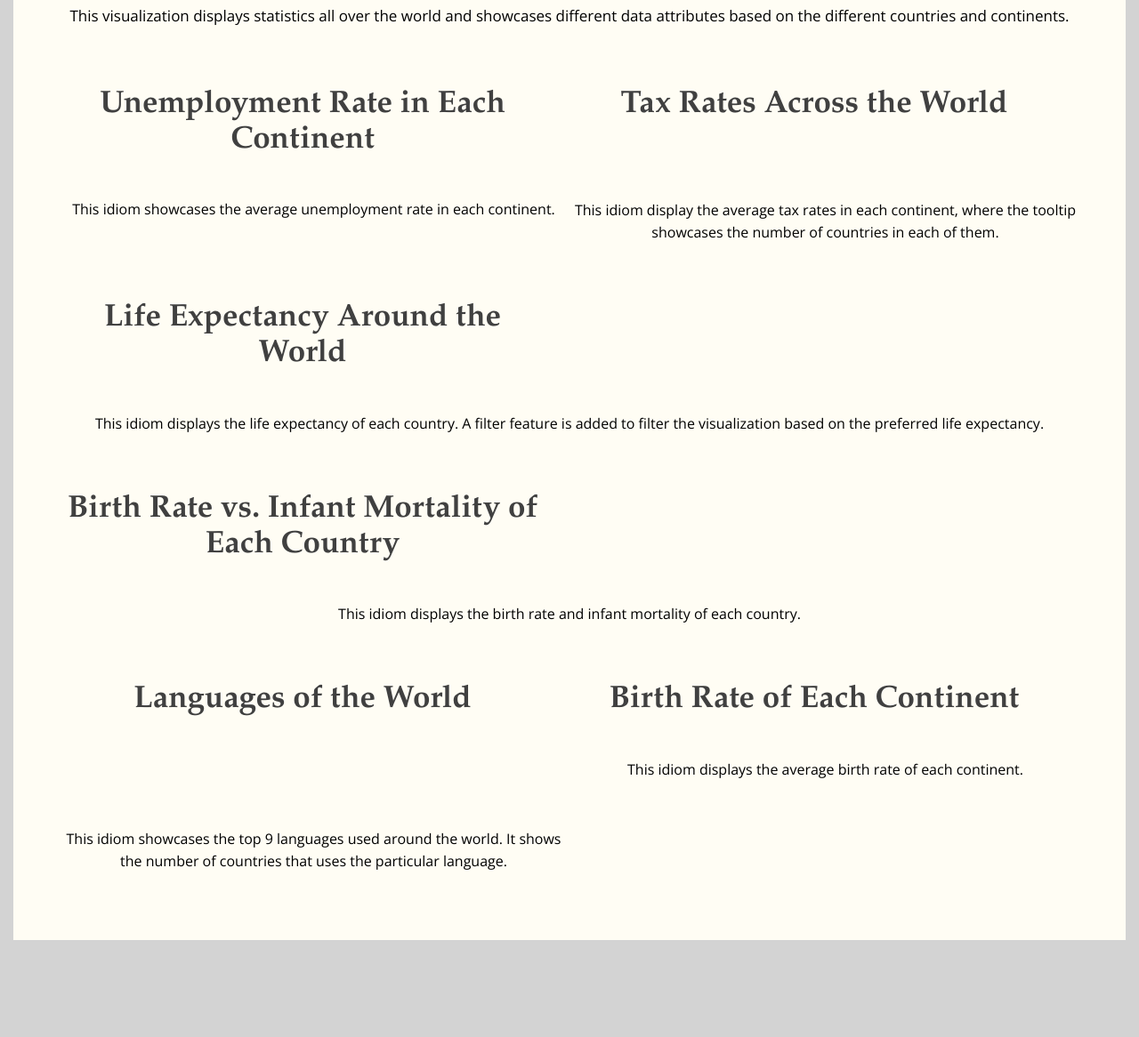
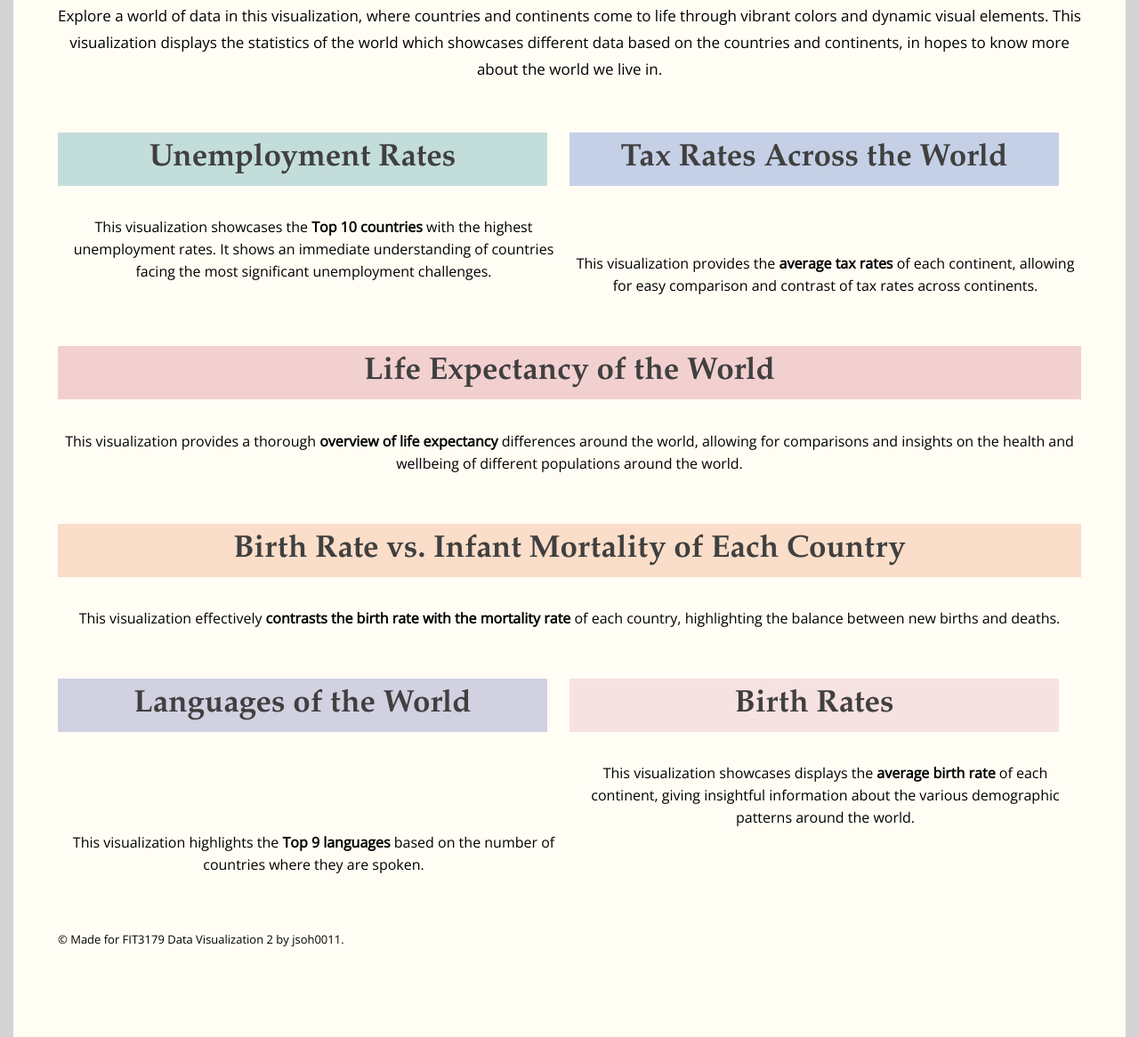
Before and after one commit to jsoh0011/FIT3179_Vis2, a plain HTML site: page index.html in a window 1280 px wide. Shown: the part 169-1335 px from the top of the page at 89% size. Before the commit the page ends 1226 px from the top, so only its background shows below. Drawn offline with nearby package versions, Linux system fonts and the light colour scheme; a script that the page names is missing.

Commit message:
Add files via upload

```diff
--- a/index.html
+++ b/index.html
@@ -32,7 +32,9 @@
     <div class="pure-g">
       <div class="pure-u-1-1">
         <h1>World Data 2023</h1>
-        <p id="introText">This visualization displays statistics all over the world and showcases different data attributes based on the different countries and continents.</p>
+        <p id="introText">Explore a world of data in this visualization, where countries and continents come to life through vibrant colors
+          and dynamic visual elements. This visualization displays the statistics of the world which showcases different data based on the countries and continents,
+          in hopes to know more about the world we live in.</p>
       </div>
     </div>
     <!-- end pure grid group -->
@@ -41,17 +43,19 @@
     <div class="pure-g">
       <div class="pure-u-1-2">
         <div>
-          <h2>Unemployment Rate in Each Continent</h2>
+          <h2 id="horiH2">Unemployment Rates</h2>
           <div id="horiBar" class="vis-container"></div>
-          <p>This idiom showcases the average unemployment rate in each continent.</p>
+          <p>This visualization showcases the <b>Top 10 countries</b> with the highest unemployment rates. It shows an immediate understanding of countries facing the
+            most significant unemployment challenges.</p>
 
         </div>
       </div>
       <div class="pure-u-1-2">
         <div>
-            <h2>Tax Rates Across the World</h2>
+            <h2 id="donutH2">Tax Rates Across the World</h2>
             <div id="donut" class="vis-container"></div>
-            <p id="donutText">This idiom display the average tax rates in each continent, where the tooltip showcases the number of countries in each of them.</p>
+            <p id="donutText">This visualization provides the <b>average tax rates</b> of each continent, allowing for easy comparison and contrast of
+              tax rates across continents.</p>
         </div>
 
       </div>
@@ -62,9 +66,10 @@
     <!-- pure grid group -->
     <div class="pure-g">
         <div class="pure-u-1-1">
-          <h2>Life Expectancy Around the World</h2>
+          <h2 id="worldH2">Life Expectancy of the World</h2>
           <div id="worldMap" class="vis-container"></div>
-          <p id="worldText">This idiom displays the life expectancy of each country. A filter feature is added to filter the visualization based on the preferred life expectancy.</p>
+          <p id="worldText">This visualization provides a thorough <b>overview of life expectancy</b> differences around the world, allowing for comparisons and insights
+            on the health and wellbeing of different populations around the world.</p>
         </div>
       </div>
       <!-- end pure grid group -->
@@ -73,9 +78,9 @@
     <!-- pure grid group -->
     <div class="pure-g">
         <div class="pure-u-1-1">
-          <h2>Birth Rate vs. Infant Mortality of Each Country</h2>
+          <h2 id="scatterH2">Birth Rate vs. Infant Mortality of Each Country</h2>
           <div id="scatter" class="vis-container"></div>
-          <p>This idiom displays the birth rate and infant mortality of each country.</p>
+          <p>This visualization effectively <b>contrasts the birth rate with the mortality rate</b> of each country, highlighting the balance between new births and deaths.</p>
         </div>
       </div>
       <!-- end pure grid group -->
@@ -86,23 +91,32 @@
     <div class="pure-g">
         <div class="pure-u-1-2">
           <div>
-            <h2 id="langH2">Languages of the World</h2>
+            <h2 id="radialH2">Languages of the World</h2>
             <div id="radial" class="vis-container"></div>
-            <p id="radialText">This idiom showcases the top 9 languages used around the world. It shows the number of countries that uses the particular language.</p>
-
+            <p id="radialText">This visualization highlights the <b>Top 9 languages</b> based on the number of countries where they are spoken.</p>
           </div>
         </div>
+
         <div class="pure-u-1-2">
           <div>
-              <h2>Birth Rate of Each Continent</h2>
+              <h2 id="vertH2">Birth Rates</h2>
               <div id="vertBar" class="vis-container"></div>
-              <p>This idiom displays the average birth rate of each continent.</p>
+              <p>This visualization showcases displays the <b>average birth rate</b> of each continent, giving insightful information about
+                the various demographic patterns around the world.</p>
           </div>
 
         </div>
       </div>
       <!-- end pure grid group -->
 
+
+    <div class="pure-g">
+      <div class="pure-u-1-1 small-font">
+        <div>
+          <p id="smallFont">© Made for FIT3179 Data Visualization 2 by jsoh0011.</p>
+          </p>
+        </div>
+      </div>
 
   </div> <!-- end page -->
 
```
